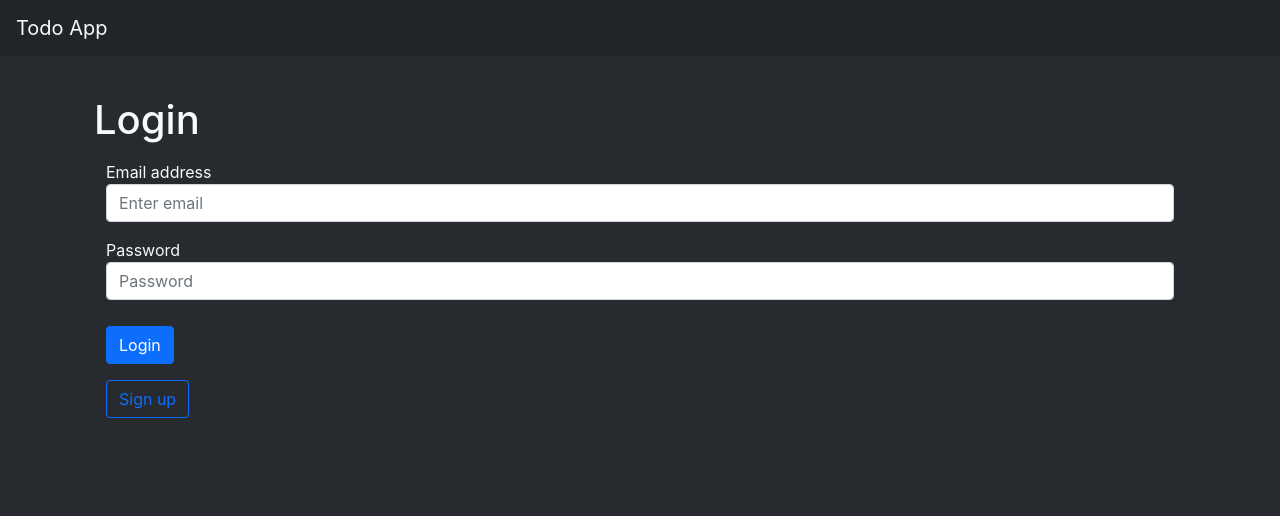
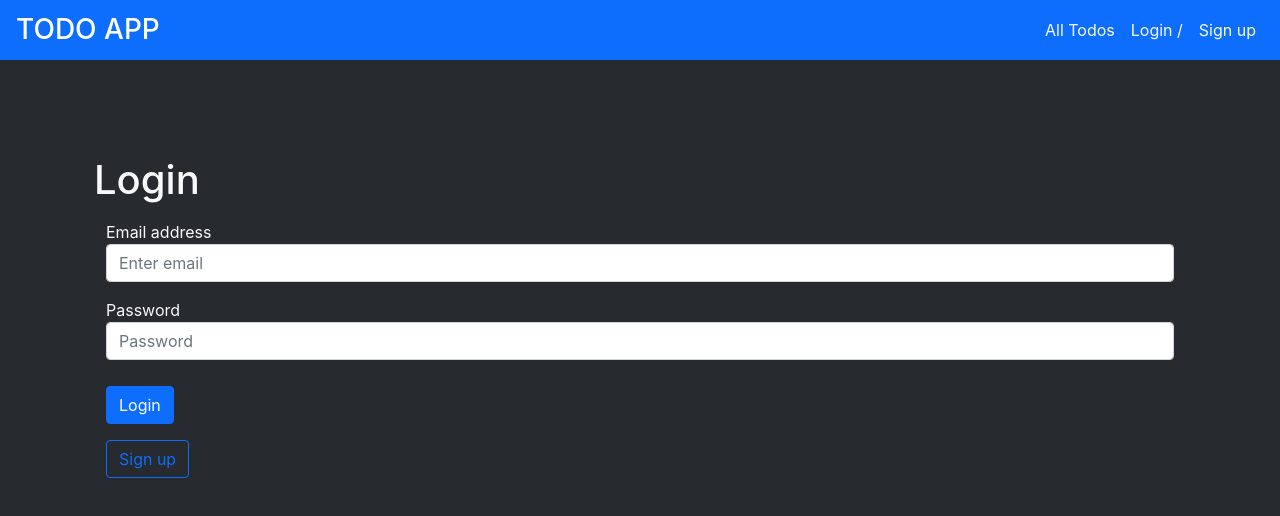
Before and after one commit to AbdullahiAden/mern-todo-app, a React (Create React App) app in the folder client/: page / in a window 1280 px wide. Shown: the top 516 px of the page. Built offline with nearby package versions, Linux system fonts and the light colour scheme.

Commit message:
navbar login based

```diff
--- a/client/src/App.js
+++ b/client/src/App.js
@@ -6,34 +6,13 @@ import TodoDetailsPage from "./pages/TodoDetailsPage";
 import TodoUpdatePage from "./pages/TodoUpdatePage";
 import LoginPage from "./pages/LoginPage";
 import SignUpPage from "./pages/SignUpPage";
+import Navbar from "./components/Navbar";
 
 function App() {
   return (
     <div>
-      <div>
-        <nav className="navbar fixed-top navbar-light bg-dark px-3">
-          <a className="navbar-brand text-light" href="/todoApp">
-            Todo App
-          </a>
-          <div
-          className="collapse navbar-collapse justify-content-end "
-          id="navbarNav"
-        >
-          <ul className="navbar-nav">
-              <li className="nav-link text-light" href="#">
-                Cart
-              </li>
-              <a className="nav-link text-light" href="/login">
-                Login /
-              </a>
-              <span>
-                <a className="nav-link text-light" href="/register">Register</a>
-                {' '}
-              </span>
-            </ul>
-            </div>
-        </nav>
-      </div>
+      <Navbar />
+
       <div className="container text-light">
         <div className="py-5">
           <Switch>
```
